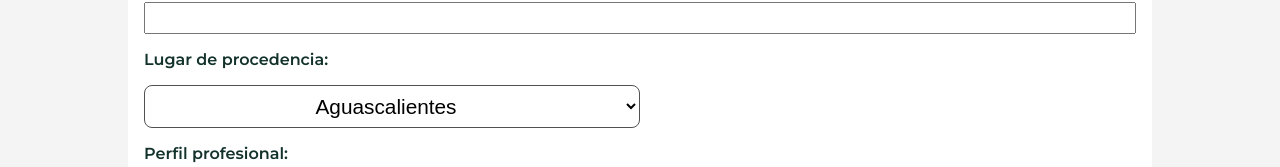
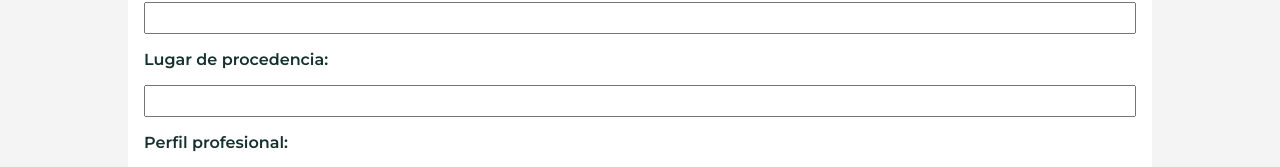
Before and after one commit to ricardoggz/himfg-cursos-website, a Next.js app: page /register in a window 1280 px wide. Shown: the part 702-869 px from the top of the page. Built offline with nearby package versions, Linux system fonts and the light colour scheme; sample sign-in values are in the browser's storage.

Commit message:
[change]: state input

```diff
--- a/src/components/registerForm/registerForm.js
+++ b/src/components/registerForm/registerForm.js
@@ -77,23 +77,11 @@ export const RegisterForm = ({path})=>{
             <label className={styles.labelTitle}>
                 Lugar de procedencia:
             </label>
-            <select
+            <input
                 name='student_state'
                 onChange={onChange}
-                className={`${styles.stateOptions}`}>
-                {
-                    states.map((state, index)=>(
-
-                            <option
-                                key={index}
-                                value={state}
-                            >
-                                {state}
-                            </option>
-
-                    ))
-                }
-            </select>
+                type='text'
+            />
             <label className={styles.labelTitle}>
                 Perfil profesional:
             </label>
```
